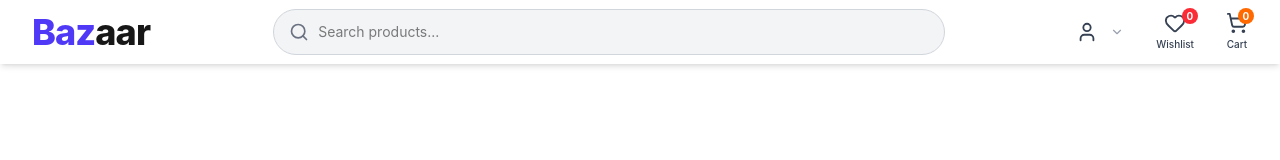
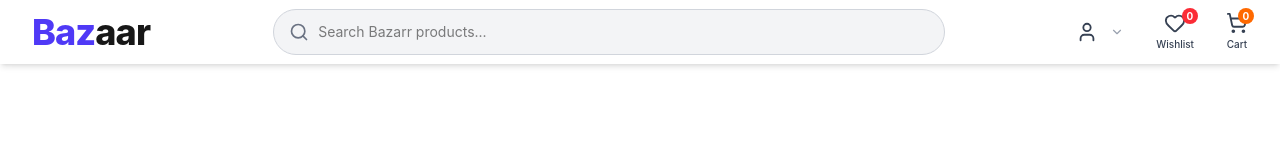
Before and after one commit to hasan8651/bazaar-nextjs, a Next.js app: page / in a window 1280 px wide. Shown: the top 160 px of the page. Built offline with nearby package versions, Linux system fonts and the light colour scheme.

Commit message:
[update]:search bar edit

```diff
--- a/src/app/Components/SearchBar.jsx
+++ b/src/app/Components/SearchBar.jsx
@@ -8,7 +8,7 @@ export default function SearchBar() {
     <div className="relative w-full">
       <input
         type="text"
-        placeholder="Search products..."
+        placeholder="Search Bazarr products..."
         className="w-full rounded-full bg-gray-100 pl-11 pr-5 py-3 text-sm border border-gray-300 focus:outline-none focus:ring-2 focus:ring-blue-500 hover:border-gray-400 transition-all"
       />
       <Search
```
